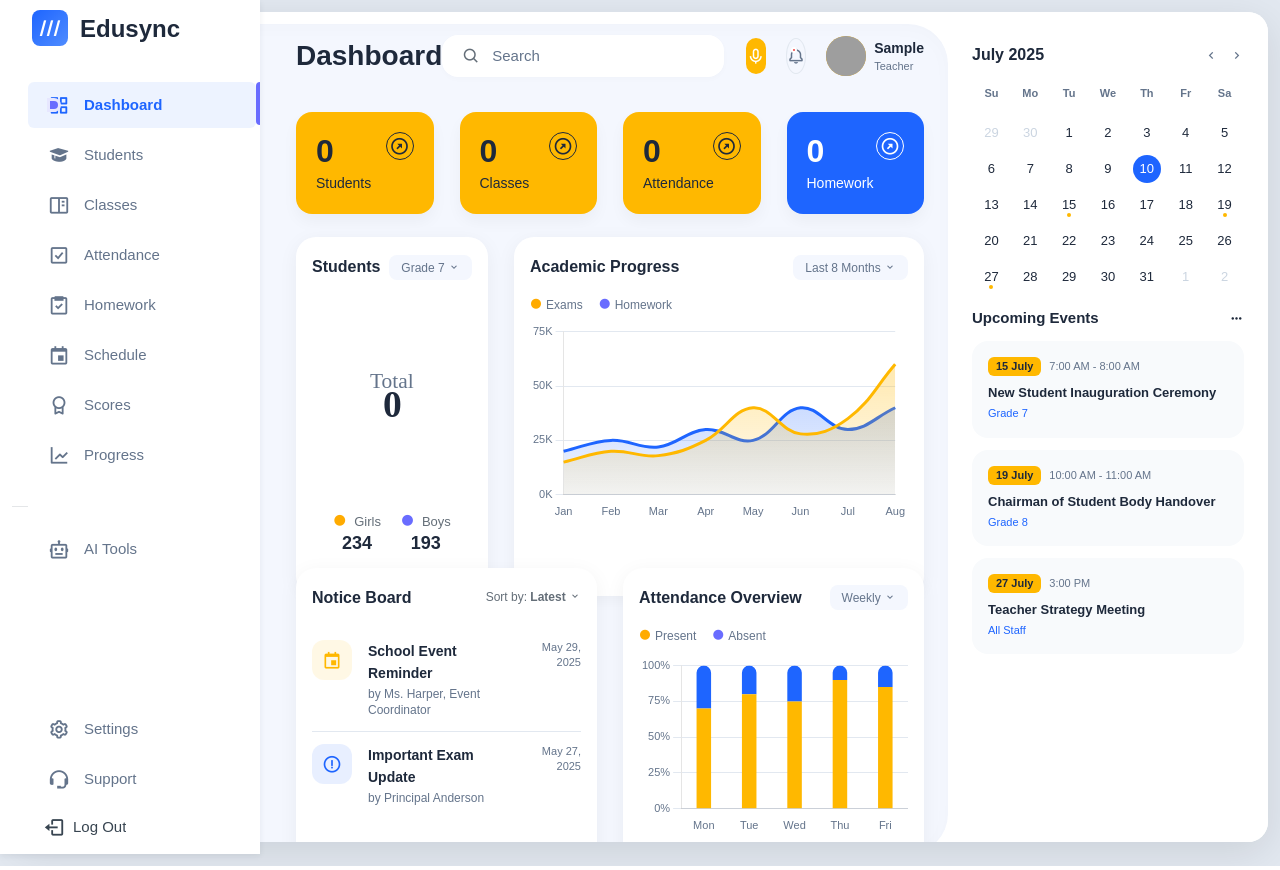
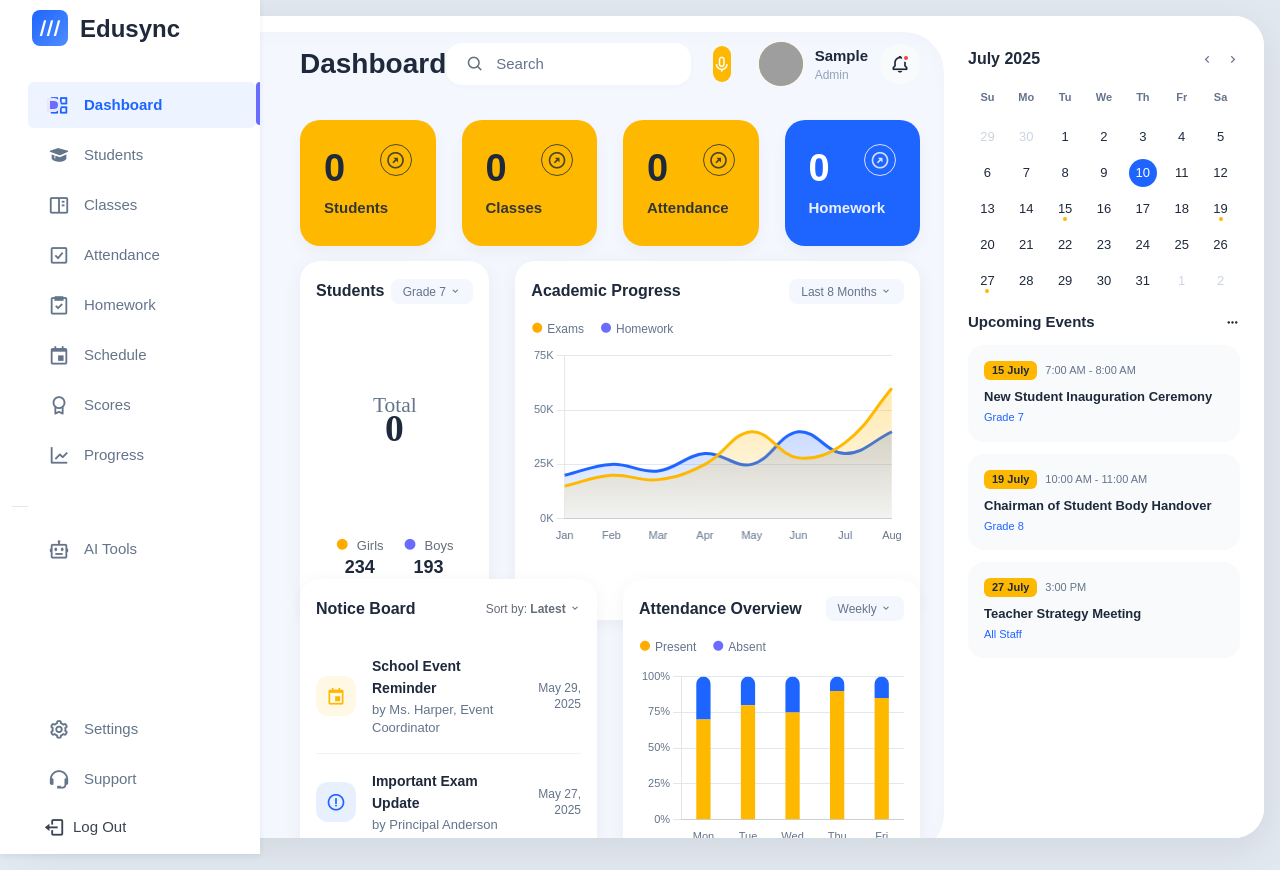
Before and after one commit to rak190/English-classroom-management, a Django app: page / in a window 1280 px wide. Run offline with Django 4.2, Linux system fonts and the light colour scheme; the visitor is signed in with stand-in values (Sample User, id 1); data that the repository does not hold is empty; some libraries are stand-ins or nearby versions; some web fonts are replaced; grey boxes are pictures that could not be loaded.

Commit message:
Adopt Edusync reference UI layout and clean up header and metric cards

```diff
--- a/static/css/genz.css
+++ b/static/css/genz.css
@@ -53,11 +53,11 @@ h1, h2, h3, h4, h5, h6, .navbar-brand, .menu-text {
 
 @media (min-width: 992px) {
     .app-frame {
-        width: calc(100vw - 24px);
-        height: calc(100vh - 24px);
-        margin: 12px auto;
-        border-radius: var(--genz-radius);
-        box-shadow: 0 10px 40px rgba(0, 0, 0, 0.1);
+        width: calc(100vw - 32px);
+        height: calc(100vh - 32px);
+        margin: 16px auto;
+        border-radius: 30px;
+        box-shadow: 0 10px 40px rgba(0, 0, 0, 0.08);
     }
 }
 
@@ -123,12 +123,12 @@ h1, h2, h3, h4, h5, h6, .navbar-brand, .menu-text {
 .layout-page {
     flex-grow: 1;
     background: var(--genz-bg) !important;
-    height: calc(100% - 24px);
+    height: calc(100% - 32px);
     display: flex;
     flex-direction: column;
     border-radius: 40px; /* Big rounded corners as seen in reference */
     overflow: hidden;
-    margin: 12px 0; /* Spacing top and bottom so it looks "inset" */
+    margin: 16px 0; /* Spacing top and bottom so it looks "inset" */
     box-shadow: inset 0 4px 20px rgba(0,0,0,0.02);
 }
 
@@ -294,10 +294,13 @@ h1, h2, h3, h4, h5, h6, .navbar-brand, .menu-text {
 
 /* Metric Cards from Reference */
 .card-metric {
-    border-radius: 16px !important;
-    padding: 20px;
+    border-radius: 20px !important;
+    padding: 28px 24px;
     position: relative;
     box-shadow: 0 8px 16px rgba(0,0,0,0.04) !important;
+    display: flex;
+    flex-direction: column;
+    justify-content: center;
 }
 
 .card-metric-orange {
@@ -311,29 +314,32 @@ h1, h2, h3, h4, h5, h6, .navbar-brand, .menu-text {
 }
 
 .card-metric .metric-value {
-    font-size: 32px;
-    font-weight: 700;
-    line-height: 1.2;
-    margin-bottom: 4px;
+    font-size: 38px;
+    font-weight: 800;
+    line-height: 1.1;
+    margin-bottom: 8px;
+    letter-spacing: -0.5px;
 }
 
 .card-metric .metric-label {
-    font-size: 14px;
-    font-weight: 500;
+    font-size: 15px;
+    font-weight: 600;
+    opacity: 0.9;
 }
 
 .card-metric .metric-arrow {
     position: absolute;
-    top: 20px;
-    right: 20px;
-    width: 28px;
-    height: 28px;
+    top: 24px;
+    right: 24px;
+    width: 32px;
+    height: 32px;
     border-radius: 50%;
     border: 1.5px solid currentColor;
     display: flex;
     align-items: center;
     justify-content: center;
-    font-size: 16px;
+    font-size: 18px;
+    opacity: 0.8;
 }
 
 .card-title-small {
@@ -618,12 +624,13 @@ h1, h2, h3, h4, h5, h6, .navbar-brand, .menu-text {
 /* Notice Board & Activity Items */
 .list-item-modern {
     display: flex;
-    align-items: flex-start;
-    padding: 12px 0;
-    border-bottom: 1px solid var(--genz-border);
+    align-items: center;
+    padding: 16px 0;
+    border-bottom: 1px solid rgba(226, 232, 240, 0.5);
 }
 .list-item-modern:last-child {
     border-bottom: none;
+    padding-bottom: 0;
 }
 .item-icon-square {
     width: 40px;
@@ -652,13 +659,14 @@ h1, h2, h3, h4, h5, h6, .navbar-brand, .menu-text {
     margin-bottom: 2px;
 }
 .item-desc {
-    font-size: 12px;
+    font-size: 13px;
     color: var(--genz-text-muted);
     line-height: 1.4;
 }
 .item-meta {
     text-align: right;
-    font-size: 11px;
+    font-size: 12px;
+    font-weight: 500;
     color: var(--genz-text-muted);
 }
 .item-avatar {
--- a/templates/base.html
+++ b/templates/base.html
@@ -166,17 +166,17 @@
                             </div>
 
                             <!-- Profile & Notifications -->
-                            <div class="bell-icon ms-md-2" style="width: 36px; height: 36px; font-size: 18px;">
-                                <i class="bx bx-bell"></i>
-                                <span class="bell-dot" style="top: 8px; right: 8px; width: 6px; height: 6px;"></span>
-                            </div>
-                            <div class="d-flex align-items-center ms-2">
-                                <div class="profile-avatar mb-0 me-2" style="width: 40px; height: 40px; font-size: 16px;">
+                            <div class="d-flex align-items-center ms-md-4">
+                                <div class="profile-avatar mb-0 me-3" style="width: 44px; height: 44px; font-size: 16px;">
                                     <img src="https://ui-avatars.com/api/?name={{ request.user.first_name|default:request.user.username }}&background=FFB800&color=FFFFFF" alt="" class="w-100 h-100 rounded-circle">
                                 </div>
-                                <div class="profile-info d-none d-md-block">
-                                    <h6 class="profile-name mb-0" style="font-size: 14px;">{{ request.user.first_name|default:request.user.username }}</h6>
-                                    <p class="profile-role mb-0" style="font-size: 11px;">Teacher</p>
+                                <div class="profile-info d-none d-md-block me-3">
+                                    <h6 class="profile-name mb-0" style="font-size: 15px; font-weight: 700;">{{ request.user.first_name|default:request.user.username }}</h6>
+                                    <p class="profile-role mb-0" style="font-size: 12px; color: #94A3B8;">Admin</p>
+                                </div>
+                                <div class="bell-icon position-relative d-flex align-items-center justify-content-center" style="width: 40px; height: 40px; font-size: 20px; color: var(--genz-text-main); cursor: pointer; border: none; background: #F8FAFC; border-radius: 50%;">
+                                    <i class="bx bx-bell"></i>
+                                    <span class="bell-dot position-absolute" style="top: 10px; right: 10px; width: 8px; height: 8px; background-color: #EF4444; border-radius: 50%; border: 2px solid #F8FAFC;"></span>
                                 </div>
                             </div>
                         </div>
```
